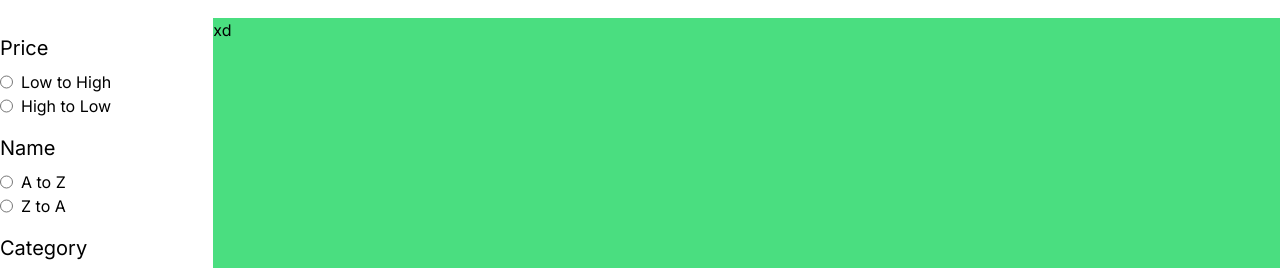
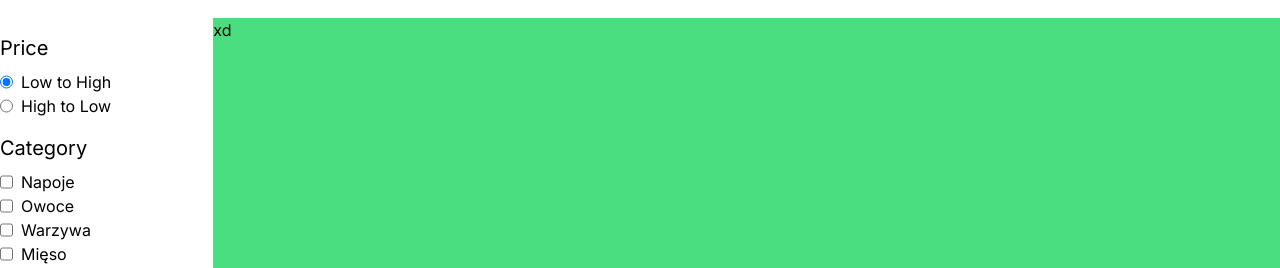
Before and after one commit to wiktohh/ecommerce-app, a Next.js app: page /products in a window 1280 px wide. Shown: the part 134-402 px from the top of the page. Built offline with nearby package versions, Linux system fonts and the light colour scheme; no server answers.

Commit message:
fix: fix logic bug with radio inputs

```diff
--- a/app/products/components/FilterPanel/FilterPanel.tsx
+++ b/app/products/components/FilterPanel/FilterPanel.tsx
@@ -8,12 +8,16 @@ const FilterPanel = () => {
   const searchParams = useSearchParams();
   const param = searchParams.get("category");
   const [filter, setFilter] = useState([param]);
+  const [priceSort, setPriceSort] = useState("asc");
 
   const handleFilter = (
     e: React.ChangeEvent<HTMLInputElement>,
     value: string
   ) => {
-    if (e.target.checked) {
+    if (e.target.type === "radio") {
+      setPriceSort(value);
+      return;
+    } else if (!filter.includes(value)) {
       setFilter([...filter, value]);
     } else {
       setFilter(filter.filter((f) => f !== value));
@@ -22,7 +26,8 @@ const FilterPanel = () => {
 
   useEffect(() => {
     console.log(filter);
-  }, [filter]);
+    console.log(priceSort);
+  }, [filter, priceSort]);
 
   return (
     <div className="w-1/6">
@@ -33,7 +38,11 @@ const FilterPanel = () => {
             <div key={option.value} className="flex gap-2">
               <input
                 name={filterOption.value}
-                checked={filter.includes(option.value)}
+                checked={
+                  filterOption.type === "checkbox"
+                    ? filter.includes(option.value)
+                    : priceSort === option.value
+                }
                 onChange={(e) => handleFilter(e, option.value)}
                 type={filterOption.type}
                 value={option.value}
--- a/app/products/components/FilterPanel/constants.ts
+++ b/app/products/components/FilterPanel/constants.ts
@@ -6,15 +6,6 @@ export const filterOptions = [
     options: [
       { label: "Low to High", value: "asc" },
       { label: "High to Low", value: "desc" },
-    ],
-  },
-  {
-    type: "radio",
-    label: "Name",
-    value: "Name",
-    options: [
-      { label: "A to Z", value: "asc" },
-      { label: "Z to A", value: "desc" },
     ],
   },
   {
```
